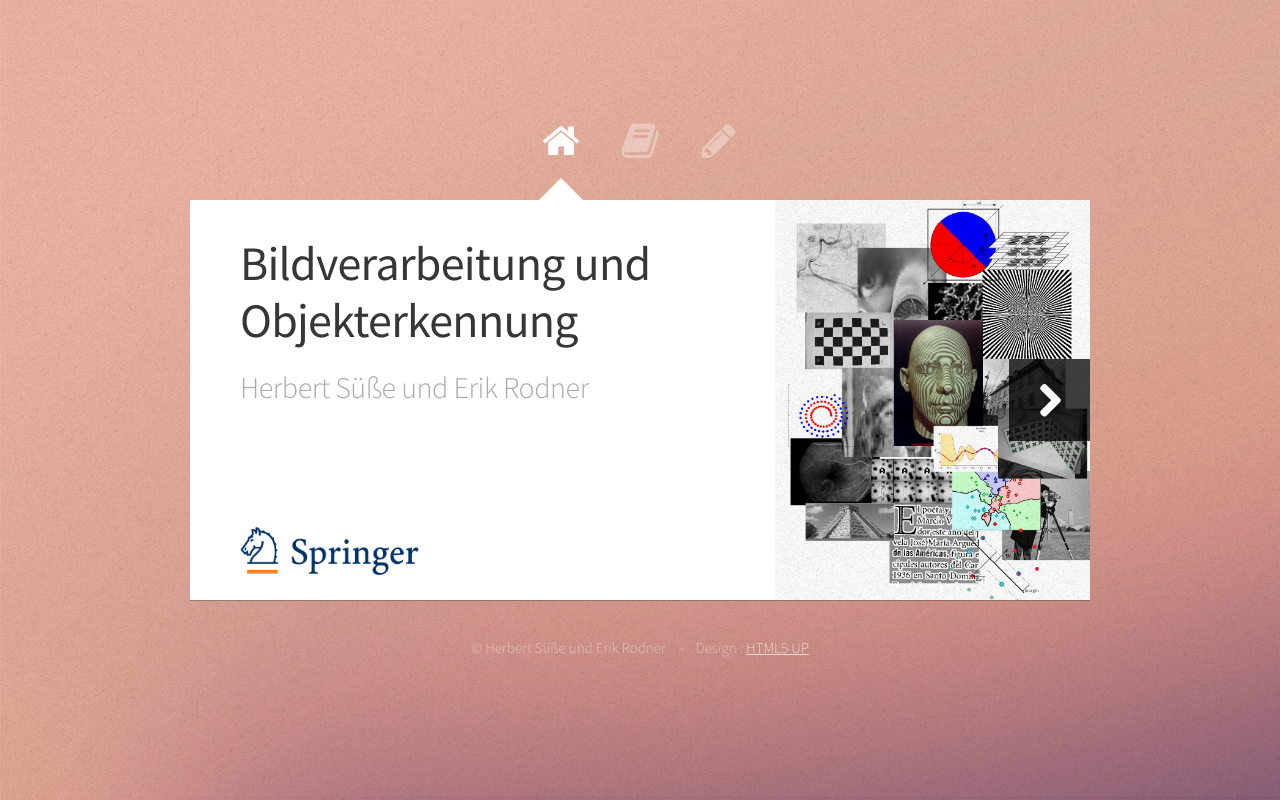
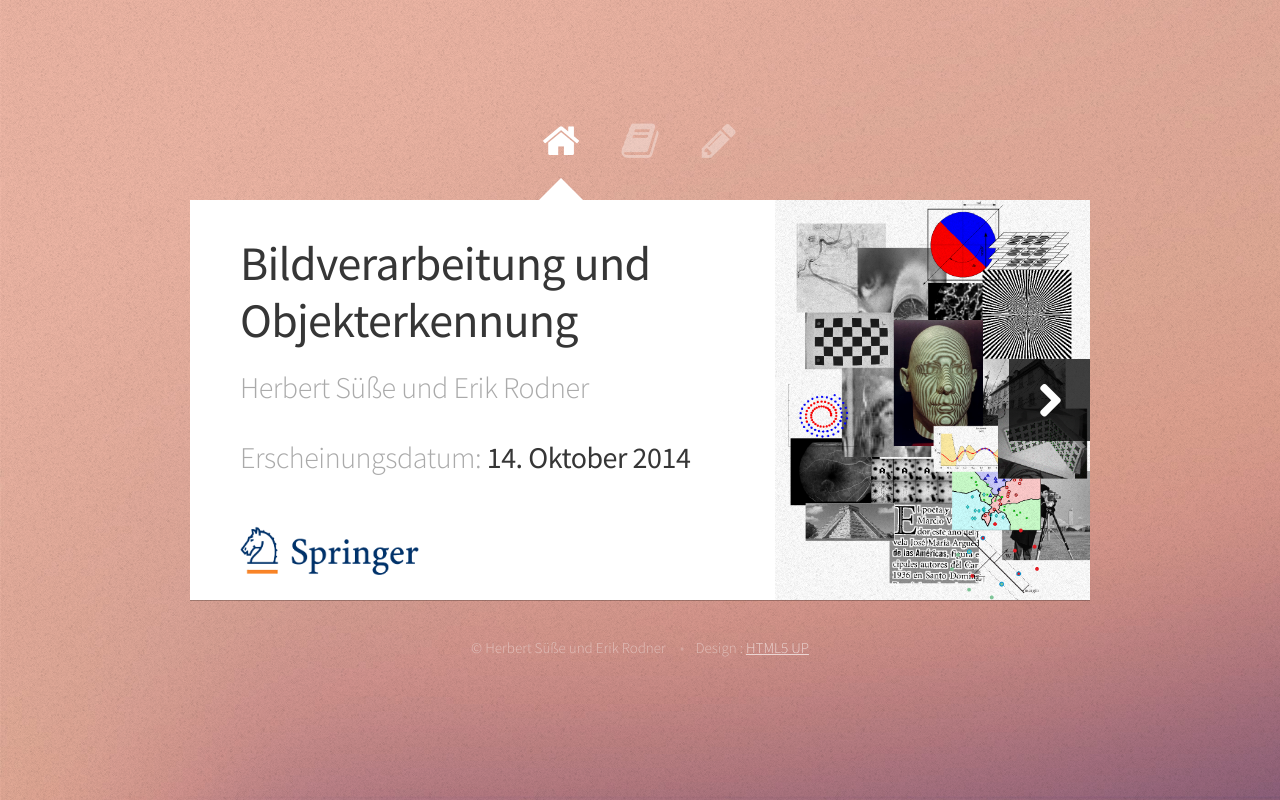
Before and after one commit to erodner/bvbuch, a plain HTML site: page index.html in a window 1280 px wide. Drawn offline with Linux system fonts and the light colour scheme.

Commit message:
release date

```diff
--- a/index.html
+++ b/index.html
@@ -41,7 +41,7 @@
 							<article id="me" class="panel">
 								<header>
 									<h1>Bildverarbeitung und<br> Objekterkennung</h1>
-									<span class="byline">Herbert Süße und Erik Rodner</span>
+									<span class="byline">Herbert Süße und Erik Rodner<br /><br />Erscheinungsdatum: <b>14. Oktober 2014</b></span>
                   <a href="http://www.springer.com"><img width=20% style="position:absolute;top:80%;" src="images/springer.png"></a>
 								</header>
 								<a href="#work" class="jumplink pic">
```
